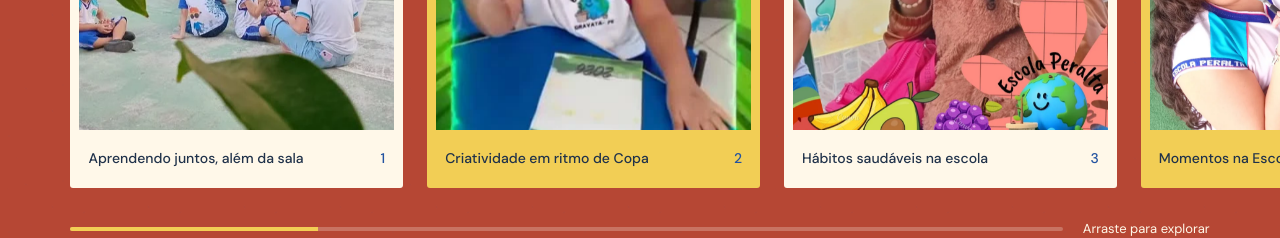
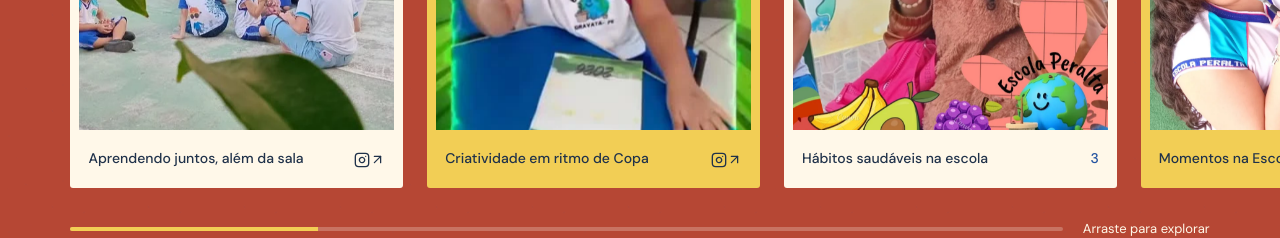
Before and after one commit to DevMurilo0/escola-peralta, a React (Vite) app: page / in a window 1280 px wide. Shown: the part 5500-5738 px from the top of the page. Built offline with nearby package versions, Linux system fonts and the light colour scheme; no server answers.

Commit message:
feat(galeria): linka novas fotos a publicacoes originais do Instagram

```diff
--- a/src/components/institutional/life-gallery.tsx
+++ b/src/components/institutional/life-gallery.tsx
@@ -81,7 +81,20 @@ export function LifeGallery() {
             />
             <figcaption>
               <span>{photo.caption}</span>
-              <span aria-hidden="true">{index + 1}</span>
+              {"sourcePost" in photo && typeof photo.sourcePost === "string" ? (
+                <a
+                  className="life-photo-source"
+                  href={photo.sourcePost}
+                  target="_blank"
+                  rel="noopener noreferrer"
+                  aria-label={`Ver publicação original: ${photo.caption}`}
+                >
+                  <Instagram size={16} aria-hidden="true" />
+                  <ArrowUpRight size={15} aria-hidden="true" />
+                </a>
+              ) : (
+                <span aria-hidden="true">{index + 1}</span>
+              )}
             </figcaption>
           </figure>
         ))}
```
